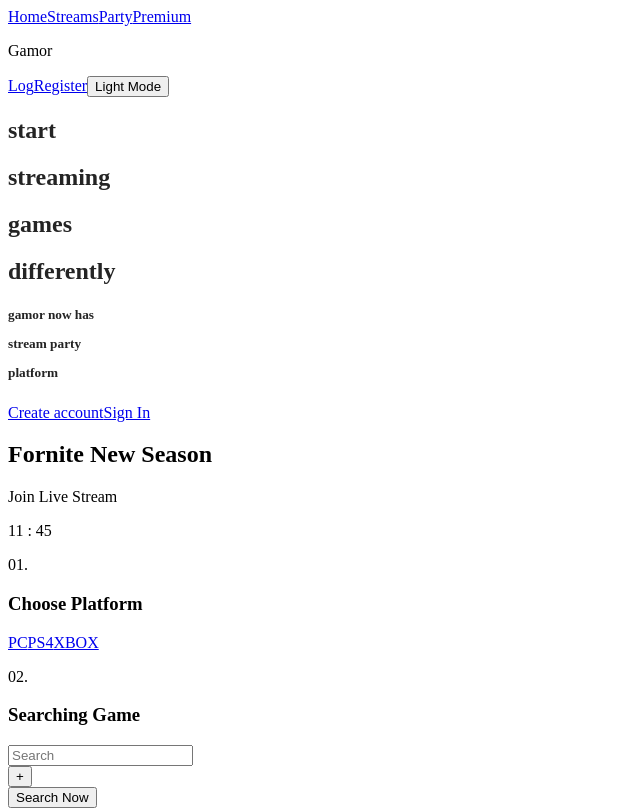
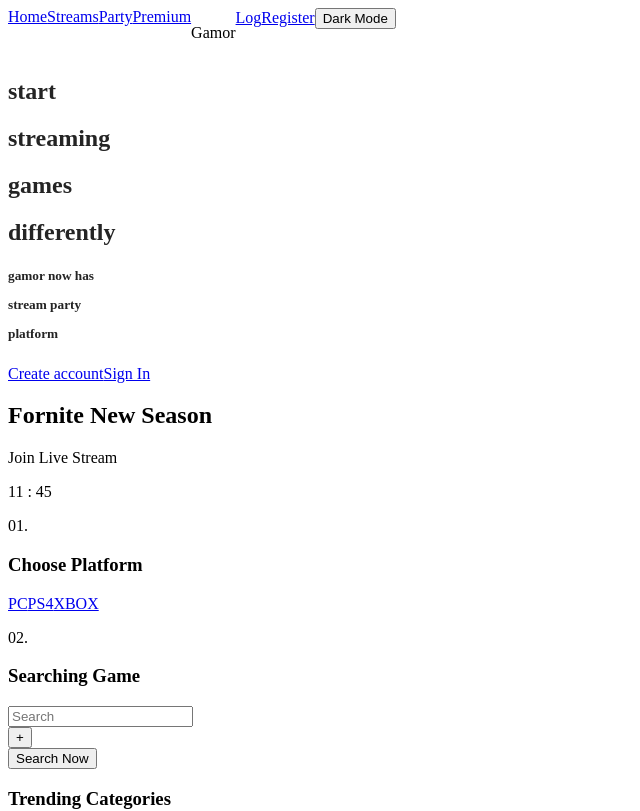
Before and after one commit to alecode00/gamor_streaming_platform, a React (Vite) app: page / in a window 1280 px wide. Shown: the top 811 px of the page, without its empty margins (0-640 px from the left). Built offline with nearby package versions, Linux system fonts and the light colour scheme; no server answers.

Commit message:
Estilando

```diff
--- a/src/components/Home/home_mainBoard_components/main_board_right_components/SButton.jsx
+++ b/src/components/Home/home_mainBoard_components/main_board_right_components/SButton.jsx
@@ -30,14 +30,14 @@
       if (
         games[i].name === search &&
         games[i].parent_platforms[0].platform.name === platform &&
-        games[i].genres[0].name === category &&
-        i === 0
+        games[i].genres[0].name === category /* &&
+        i === 0 */
       ) {
         handleArrayShowed([games[i].name]);
         console.log("Estoy asignando arrayShoewed:");
 
         handleIsElement(true);
-      } else if (
+      } /* else if (
         games[i].name === search &&
         games[i].parent_platforms[0].platform.name === platform &&
         games[i].genres[0].name === category
@@ -46,7 +46,7 @@
         console.log("Estoy asignando arrayShoewed:");
 
         handleIsElement(true);
-      } else {
+      } */ else {
         handleIsElement(false);
       }
     }
--- a/src/components/Navbar/NavBar.jsx
+++ b/src/components/Navbar/NavBar.jsx
@@ -3,26 +3,29 @@
 import { LogIn } from "../logIn_components/LogIn";
 import { BrowserRouter, Routes, Route, NavLink } from "react-router-dom";
 import ThemeContext from "../context/ThemeContext";
+import "./navbar.css";
+
 const Register = () => <h1>Register Page</h1>;
 
 export const NavBar = () => {
   const handleFalseLink = (event) => {
     event.preventDefault();
   };
-  const {theme,handleTheme} = useContext(ThemeContext);
+  const { theme, handleTheme } = useContext(ThemeContext);
 
-  const handleOnClick = () =>{
-    if (theme==='light') {
-      handleTheme('dark');
-    }else{
-      handleTheme('light');
+  const handleOnClick = () => {
+    if (theme === "light") {
+      handleTheme("dark");
+    } else {
+      handleTheme("light");
     }
-  }
+  };
 
   return (
     <>
       <header>
         <BrowserRouter>
+          <div className="containerHeader">
             <section>
               <NavLink to="/">Home</NavLink>
               <a href="#" onClick={handleFalseLink}>
@@ -42,8 +45,11 @@
             <section>
               <NavLink to="/log">Log</NavLink>
               <NavLink to="/register">Register</NavLink>
-            <button onClick={handleOnClick} >{theme=='light'? 'Light Mode' : 'Dark Mode'}</button>
+              <button onClick={handleOnClick}>
+                {theme == "light" ? "Dark Mode" : "Light Mode"}
+              </button>
             </section>
+          </div>
           <Routes>
             <Route path="/" element={<Home />} />
             <Route path="/log" element={<LogIn />} />
--- /dev/null
+++ b/src/components/Navbar/navbar.css
@@ -0,0 +1,3 @@
+.containerHeader{
+    display: flex;
+}
```
Lines whose indentation alone changed are shown as unchanged.
